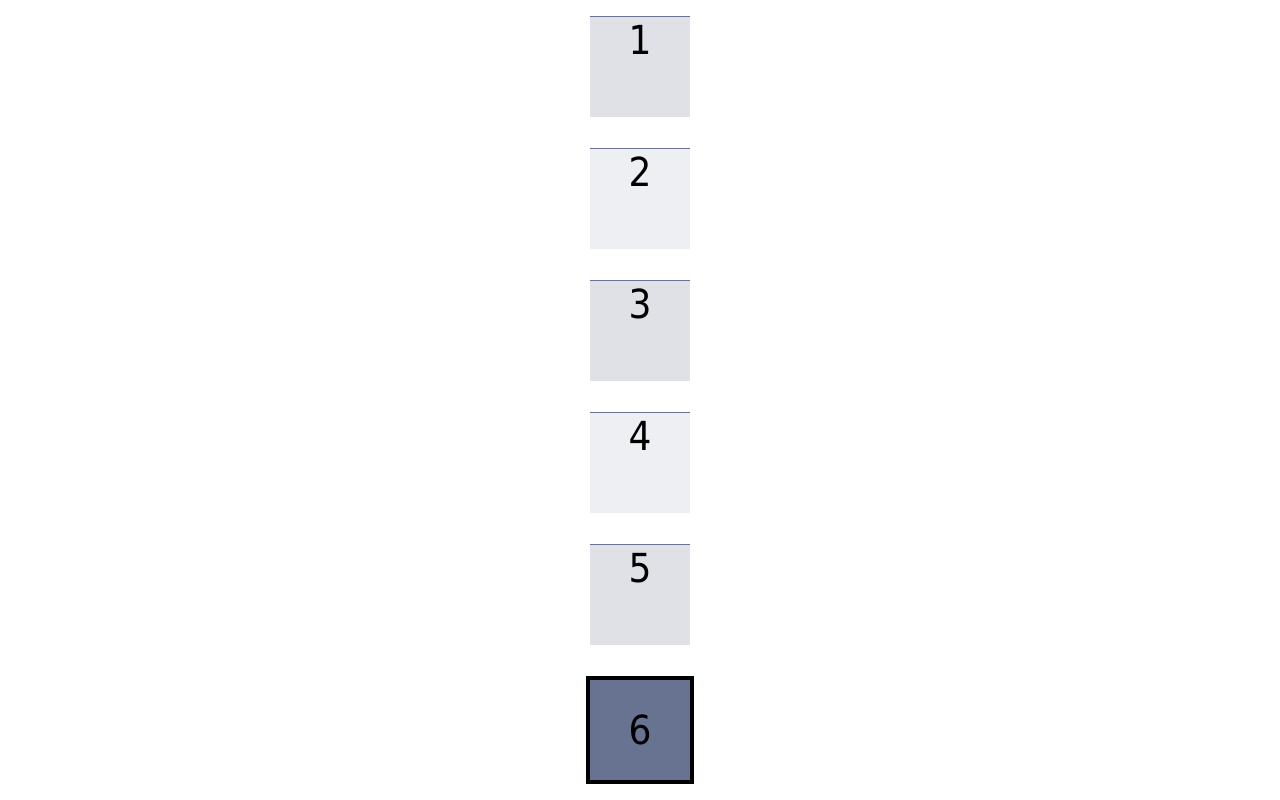
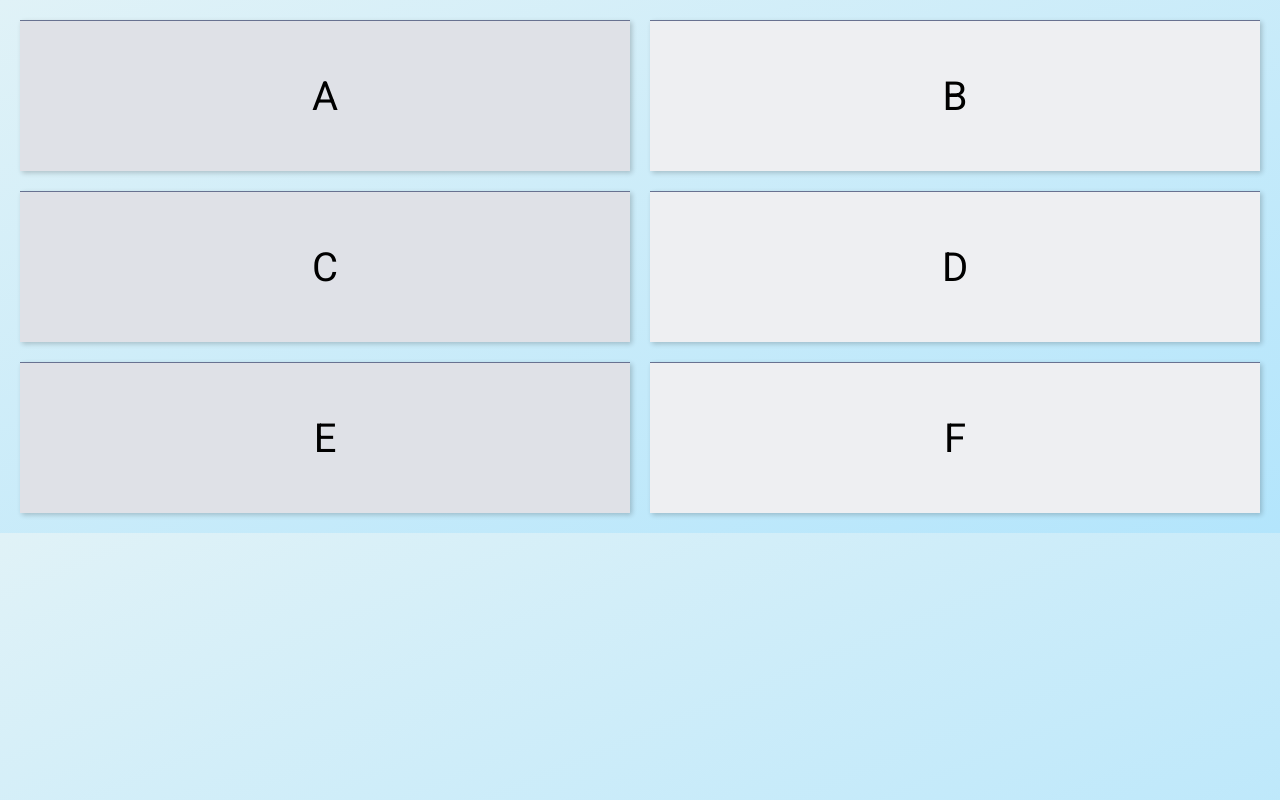
Before and after one commit to kekeandzeyu/cs142-materials, a plain HTML site: page project/proj1/index.html in a window 1280 px wide. Drawn offline with Linux system fonts and the light colour scheme.

Commit message:
finish up project 1

```diff
--- a/project/proj1/index.html
+++ b/project/proj1/index.html
@@ -4,14 +4,16 @@
     <meta charset="UTF-8">
     <meta name="viewport" content="width=device-width, initial-scale=1.0">
     <title>CS142 Project 1</title>
-    <link rel="stylesheet" href="styleA.css">
+    <link rel="stylesheet" href="styleC.css">
+    <link rel="preconnect" href="https://fonts.gstatic.com">
+    <link href="https://fonts.googleapis.com/css2?family=Roboto&display=swap" rel="stylesheet">
 </head>
 <body>
-    <div class="box box1">1</div>
-    <div class="box box2">2</div>
-    <div class="box box3">3</div>
-    <div class="box box4">4</div>
-    <div class="box box5">5</div>
-    <div class="box box6">6</div>
+    <div class="box box1">A</div>
+    <div class="box box2">B</div>
+    <div class="box box3">C</div>
+    <div class="box box4">D</div>
+    <div class="box box5">E</div>
+    <div class="box box6">F</div>
 </body>
 </html>
--- /dev/null
+++ b/project/proj1/styleB.css
@@ -0,0 +1,34 @@
+body {
+    font-family: Tahoma, sans-serif;
+    font-size: 40px;
+    margin: 0;
+}
+
+.box {
+    width: 100px;
+    height: 150px;
+    background-color: #eeeff2;
+    border-left: 10px dotted #D0D0FF;
+    display: flex;
+    align-items: center;
+    justify-content: center;
+    padding: 0 10px;
+    cursor: pointer;
+}
+
+.box:hover {
+    background-color: yellow;
+    color: goldenrod;
+}
+
+.box1, .box2, .box3, .box4, .box5, .box6 {
+    display: inline-block;
+    margin-right: 10px;
+}
+
+.box6 {
+    position: absolute;
+    bottom: 0;
+    right: 0;
+    margin: 0;
+}
--- /dev/null
+++ b/project/proj1/styleC.css
@@ -0,0 +1,38 @@
+@import url('https://fonts.googleapis.com/css2?family=Roboto&display=swap'); /* Import Roboto font */
+
+
+body {
+    font-family: 'Roboto', sans-serif;
+    margin: 0;
+    display: grid;
+    grid-template-columns: repeat(2, 1fr);
+    gap: 20px;
+    padding: 20px;
+    background: linear-gradient(to bottom right, #e0f2f7, #b3e5fc);
+}
+
+.box {
+    width: auto;
+    height: 150px;
+    text-align: center;
+    font-size: 40px;
+    display: flex;
+    justify-content: center;
+    align-items: center;
+    border-top: 1px solid #687291;
+    transition: transform 0.3s ease, box-shadow 0.3s ease;
+    box-shadow: 2px 2px 5px rgba(0, 0, 0, 0.2);
+}
+
+.box:hover {
+    transform: scale(1.1);
+    box-shadow: 5px 5px 10px rgba(0, 0, 0, 0.4);
+}
+
+.box1, .box3, .box5 {
+    background-color: #dfe1e7;
+}
+
+.box2, .box4, .box6 {
+    background-color: #eeeff2;
+}
```
